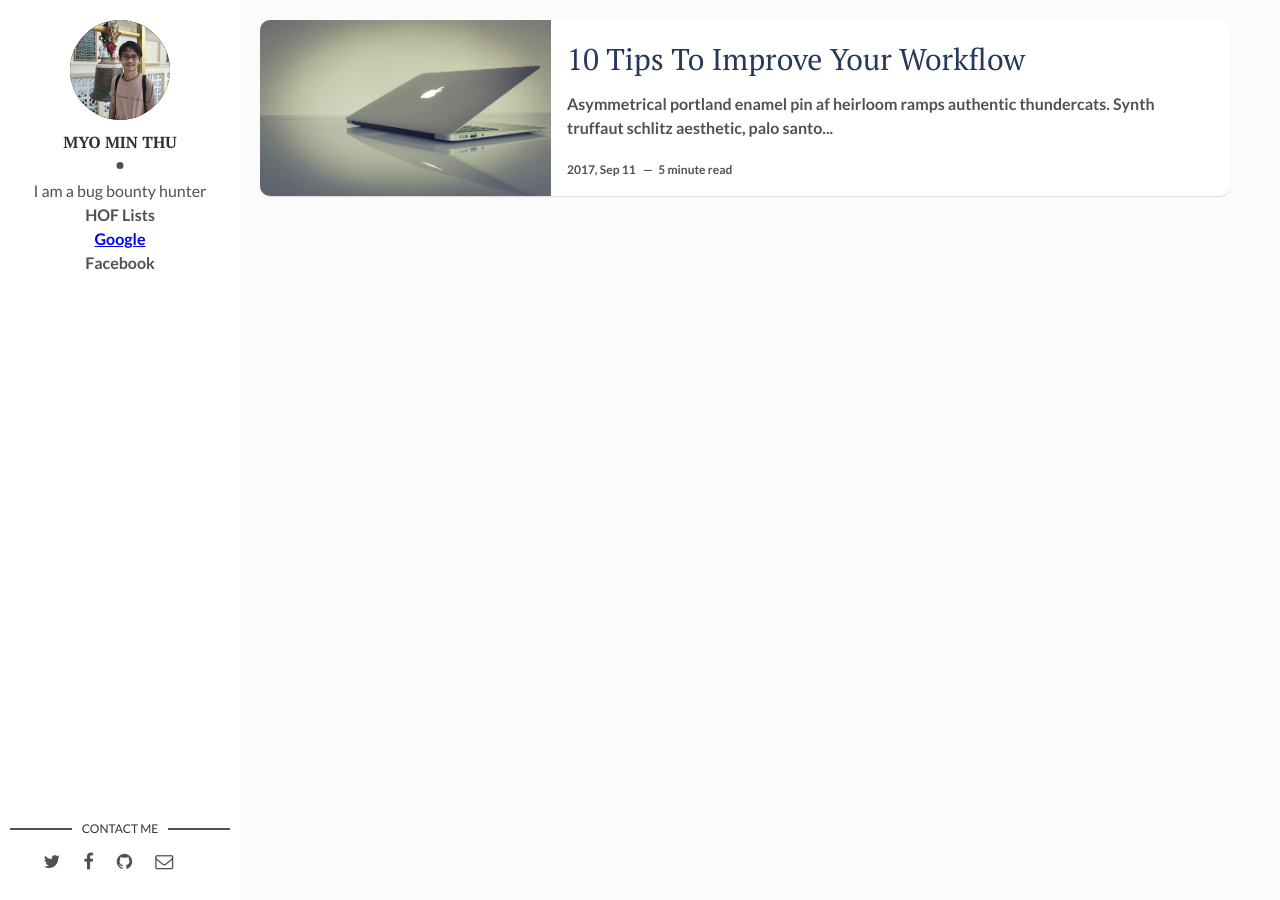
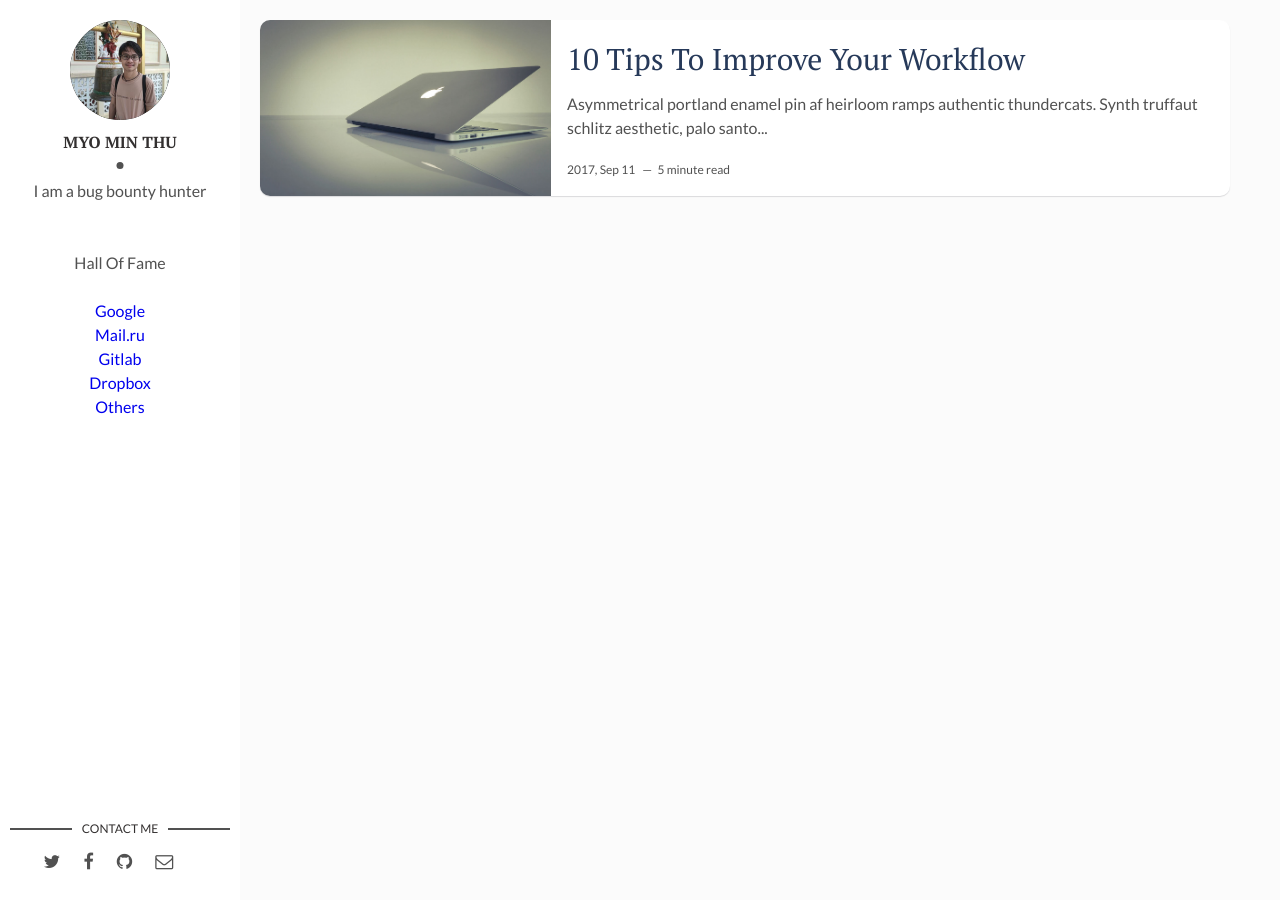
Before and after one commit to nightmare-sec/nightmare-sec.github.io, a Jekyll site: the page built from index.html, in a window 1280 px wide. Built offline with Jekyll 4.4.1, drawn with Linux system fonts in a browser that asks for light colours; the list of posts is cut into pages by our own code.

Commit message:
Update _config.yml

```diff
--- a/_config.yml
+++ b/_config.yml
@@ -9,7 +9,7 @@ site-twitter: #if your site has a twitter account, enter it here
 # Author Settings
 author: Myo Min Thu # add your name
 author-img: profile.jpg # add your photo
-about-author: I am a bug bounty hunter<br><b>HOF Lists<b><br><a href="#">Google</a><br>Facebook<br> # add description
+about-author: I am a bug bounty hunter<br><br><br>Hall Of Fame<br><br><a target="_blank" href="https://bughunter.withgoogle.com/profile/40b3c633-09ea-476e-b09f-ec00237029c3" style="text-decoration:none">Google</a><br><a target="_blank" href="https://hackerone.com/mailru/thanks/2020?type=team" style="text-decoration:none">Mail.ru</a><br><a target="_blank" href="https://hackerone.com/gitlab" style="text-decoration:none">Gitlab</a><br><a target="_blank" href="https://hackerone.com/dropbox" style="text-decoration:none">Dropbox</a><br><a target="_blank" href="https://hackerone.com/nightmare_msf" style="text-decoration:none">Others</a><br> # add description
 social-twitter: kolayma_mmt # add your Twitter handle
 social-facebook: godofdarkness.msf # add your Facebook handle
 social-github: nightmare-sec # add your Github handle
```
